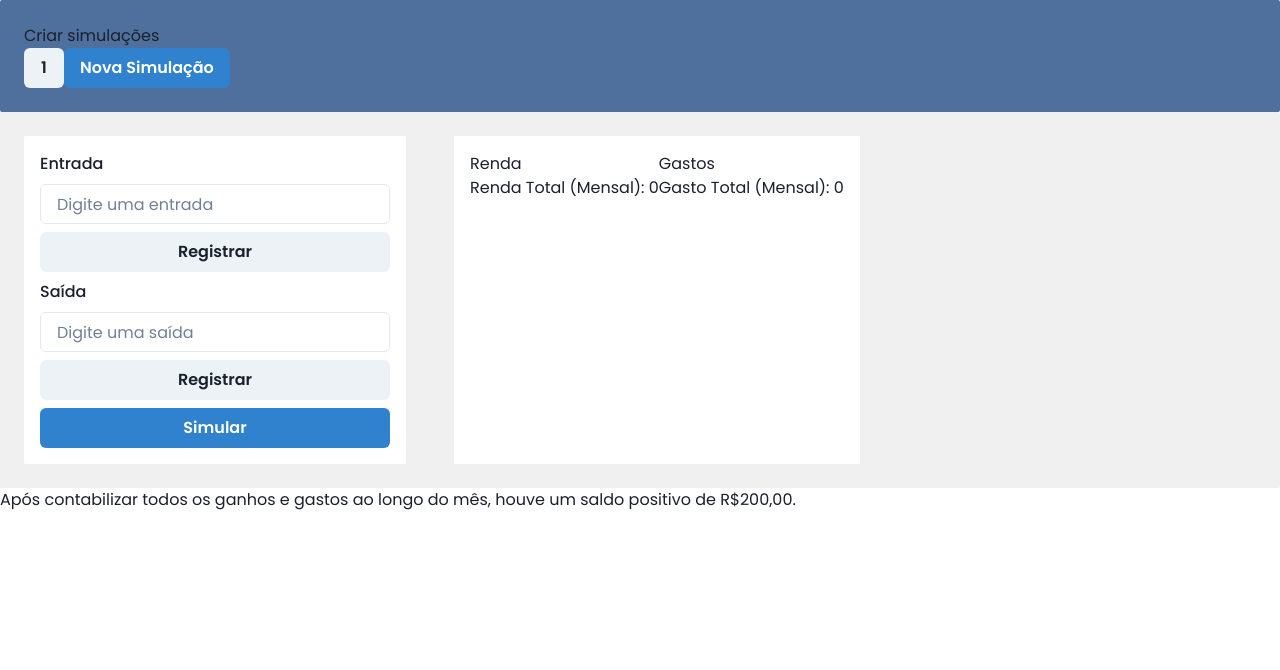
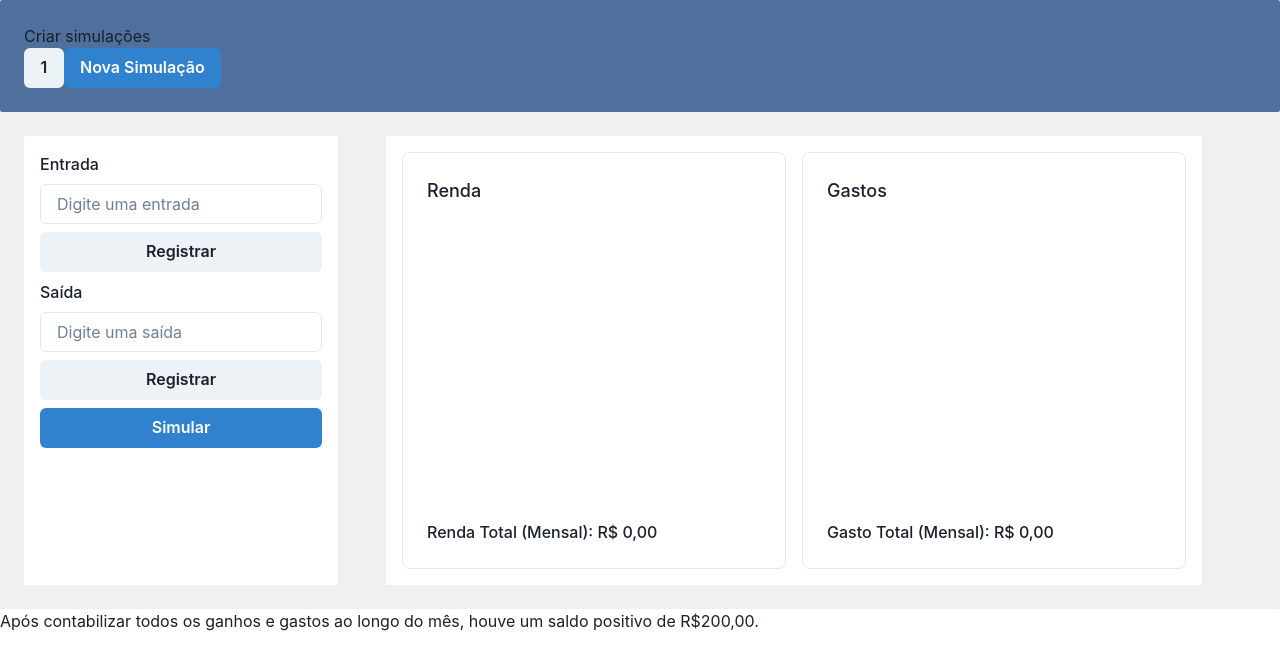
Before and after one commit to RafaelKramerDaSilvaDev/controle-gastos, a React (Vite) app: page / in a window 1280 px wide. Shown: the top 670 px of the page. Built offline with nearby package versions, Linux system fonts and the light colour scheme.

Commit message:
add functions e styles

```diff
--- a/package.json
+++ b/package.json
@@ -18,6 +18,7 @@
     "react": "^18.2.0",
     "react-dom": "^18.2.0",
     "react-hook-form": "^7.46.2",
+    "react-input-mask": "^2.0.4",
     "styled-components": "^6.0.8",
     "uuid": "^9.0.1",
     "yup": "^1.2.0"
@@ -25,6 +26,7 @@
   "devDependencies": {
     "@types/react": "^18.2.15",
     "@types/react-dom": "^18.2.7",
+    "@types/react-input-mask": "^3.0.2",
     "@types/uuid": "^9.0.4",
     "@typescript-eslint/eslint-plugin": "^6.0.0",
     "@typescript-eslint/parser": "^6.0.0",
--- /dev/null
+++ b/src/app/shared/BorderBox/index.tsx
@@ -0,0 +1,14 @@
+import { Box, ChakraProps } from '@chakra-ui/react';
+import { ReactNode } from 'react';
+
+interface BorderBoxProps extends ChakraProps {
+	children: ReactNode;
+}
+
+export function BorderBox({ children, ...props }: BorderBoxProps) {
+	return (
+		<Box maxW='sm' borderWidth='1px' borderRadius='lg' p='6' {...props}>
+			{children}
+		</Box>
+	);
+}
--- a/src/app/styles/GlobalStyle.ts
+++ b/src/app/styles/GlobalStyle.ts
@@ -1,7 +1,31 @@
 import { createGlobalStyle } from 'styled-components';
 
 export const GlobalStyle = createGlobalStyle`
-    * {
+    body {
         font-family: 'Poppins', sans-serif;
     }
+
+/* Estilização para dispositivos com tela maior que 768px */
+@media (min-width: 769px) {
+    /* Estilização para a scrollbar em geral */
+    ::-webkit-scrollbar {
+        width: 10px;  /* Largura da scrollbar vertical */
+        height: 10px; /* Altura da scrollbar horizontal */
+    }
+
+    /* Track (trilho) da scrollbar */
+    ::-webkit-scrollbar-track {
+        background: #f1f1f1; /* Cor de fundo do trilho */
+    }
+
+    /* Handle (pegador) da scrollbar */
+    ::-webkit-scrollbar-thumb {
+        background: #888; /* Cor de fundo do pegador */
+    }
+
+    /* Handle (pegador) da scrollbar ao passar o mouse */
+    ::-webkit-scrollbar-thumb:hover {
+        background: #555; /* Cor de fundo do pegador ao passar o mouse */
+    }
+}
 `;
--- a/src/pages/ExpenseControl/components/CurrencyTable/index.tsx
+++ b/src/pages/ExpenseControl/components/CurrencyTable/index.tsx
@@ -1,5 +1,8 @@
+import { v4 as uuidv4 } from 'uuid';
+import { BorderBox } from '../../../../app/shared/BorderBox';
+import { formatCurrency } from '../../../../utils/formatCurrency';
 import { CurrencyTableContainer, MonetaryValue, Title, TotalMonetaryValues } from './styles';
-import { v4 as uuidv4 } from 'uuid';
+import { Box } from '@chakra-ui/react';
 
 interface CurrencyTableProps {
 	type: 'income' | 'expenses';
@@ -10,12 +13,23 @@ interface CurrencyTableProps {
 export function CurrencyTable({ type, listMonetaryValues, totalMonetaryValues }: CurrencyTableProps) {
 	return (
 		<CurrencyTableContainer>
-			{type === 'income' && <Title>Renda</Title>}
-			{type === 'expenses' && <Title>Gastos</Title>}
-			{listMonetaryValues &&
-				listMonetaryValues.map((monetaryValue) => <MonetaryValue key={uuidv4()}>{monetaryValue}</MonetaryValue>)}
-			{type === 'income' && <TotalMonetaryValues>Renda Total (Mensal): {totalMonetaryValues}</TotalMonetaryValues>}
-			{type === 'expenses' && <TotalMonetaryValues>Gasto Total (Mensal): {totalMonetaryValues}</TotalMonetaryValues>}
+			<BorderBox w='500px'>
+				{type === 'income' && <Title>Renda</Title>}
+				{type === 'expenses' && <Title>Gastos</Title>}
+				<Box overflowY='auto' height='300px'>
+					{listMonetaryValues &&
+						listMonetaryValues.map((monetaryValue) => (
+							<MonetaryValue key={uuidv4()}>{formatCurrency(monetaryValue)}</MonetaryValue>
+						))}
+				</Box>
+
+				{type === 'income' && (
+					<TotalMonetaryValues>Renda Total (Mensal): {formatCurrency(totalMonetaryValues)}</TotalMonetaryValues>
+				)}
+				{type === 'expenses' && (
+					<TotalMonetaryValues>Gasto Total (Mensal): {formatCurrency(totalMonetaryValues)}</TotalMonetaryValues>
+				)}
+			</BorderBox>
 		</CurrencyTableContainer>
 	);
 }
--- a/src/pages/ExpenseControl/components/CurrencyTable/styles.ts
+++ b/src/pages/ExpenseControl/components/CurrencyTable/styles.ts
@@ -2,8 +2,15 @@ import styled from 'styled-components';
 
 export const CurrencyTableContainer = styled.div``;
 
-export const Title = styled.h1``;
+export const Title = styled.h1`
+	font-size: 18px;
+	font-weight: 500;
+	margin-bottom: 8px;
+`;
 
 export const MonetaryValue = styled.p``;
 
-export const TotalMonetaryValues = styled.p``;
+export const TotalMonetaryValues = styled.p`
+	font-weight: 500;
+	margin-top: 8px;
+`;
--- a/src/pages/ExpenseControl/styles.ts
+++ b/src/pages/ExpenseControl/styles.ts
@@ -7,6 +7,7 @@ export const CurrencyTableContainer = styled.div`
 	background-color: white;
 	margin: 24px;
 	padding: 16px;
+	column-gap: 16px;
 `;
 
 export const SimulationContainer = styled.div`
--- /dev/null
+++ b/src/utils/formatCurrency.ts
@@ -0,0 +1,6 @@
+export function formatCurrency(currency: number): string {
+	return currency.toLocaleString('pt-BR', {
+		style: 'currency',
+		currency: 'BRL',
+	});
+}
```
Also changed, not shown: 2 other files (tests, documents, lock files or other folders).
